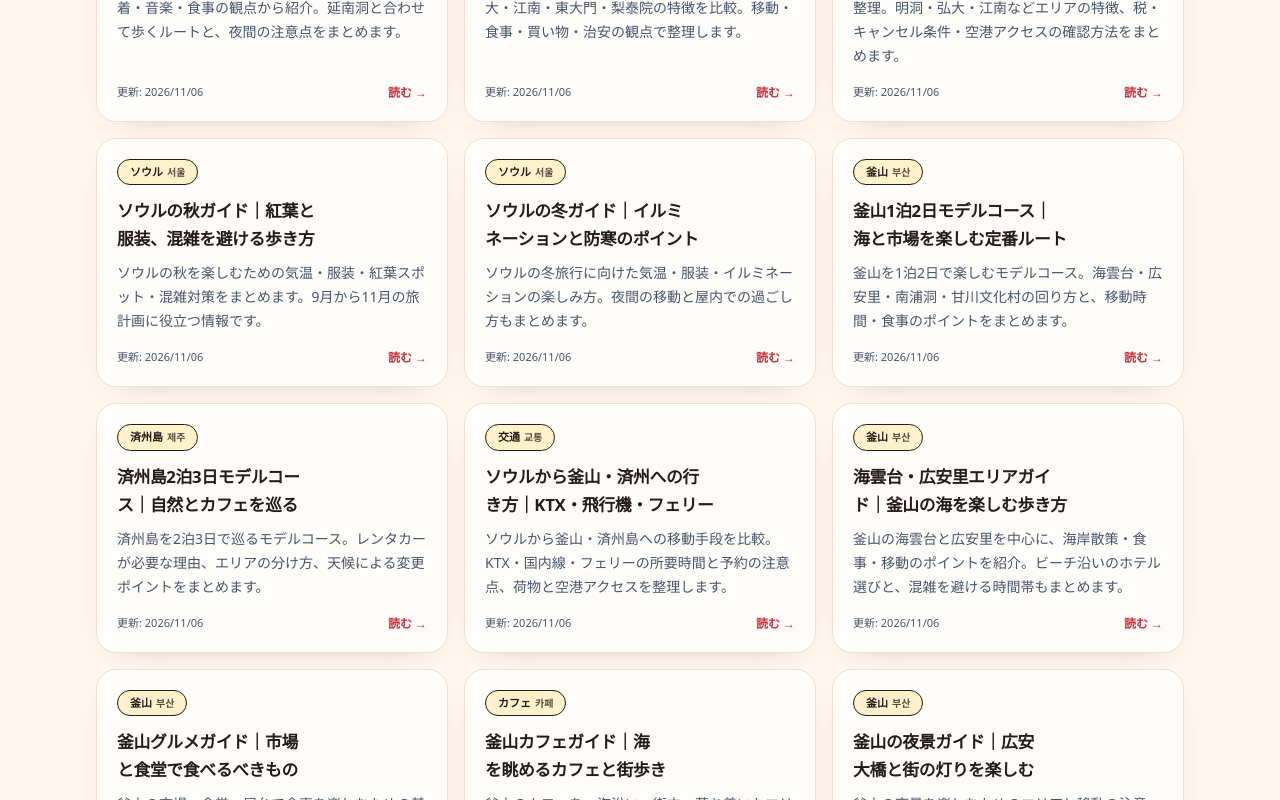
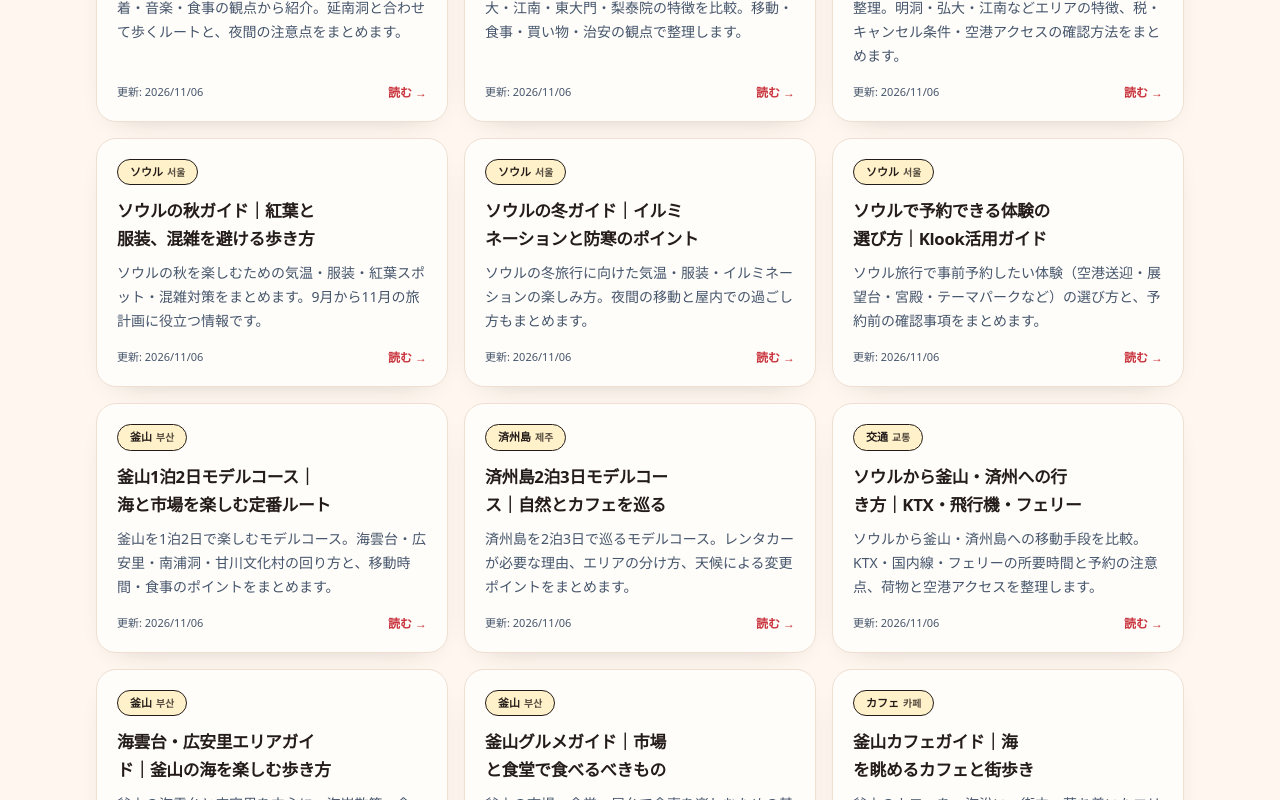
Before and after one commit to yuga-hashimoto/korea-affiliate-media, a Next.js app: page /articles in a window 1280 px wide. Shown: the part 1080-1880 px from the top of the page. Built offline with nearby package versions, Linux system fonts and the light colour scheme; no server answers.

Commit message:
content: Klook向け記事を追加し、提携登録の状況を記録

```diff
--- a/src/content/prepare.ts
+++ b/src/content/prepare.ts
@@ -323,4 +323,56 @@ export const prepareArticles: Article[] = [
     hubPath: "/korea/travel/prepare",
     imageAlt: null,
   },
+  {
+    slug: "incheon-airport-transfer-guide",
+    title: "仁川空港の送迎を事前予約する方法｜電車・バス・タクシーの使い分け",
+    description:
+      "仁川空港からソウル市内への移動を、事前予約できる送迎と公共交通に分けて解説。予約前の確認事項と注意点をまとめます。",
+    category: "transport",
+    status: "published",
+    aiGenerated: false,
+    reviewedAt: PUBLISHED_AT,
+    publishedAt: PUBLISHED_AT,
+    updatedAt: UPDATED_AT,
+    evidenceIds: ["ev-incheon-airport", "ev-arex"],
+    sections: [
+      {
+        heading: "送迎を予約するメリット",
+        paragraphs: [
+          "到着が深夜・早朝の場合や、荷物が多い場合、人数が多い場合は、事前に送迎を予約しておくと移動がスムーズです。",
+          "ただし、フライトの遅延や入国審査の待ち時間で合流時刻が変わることがあります。待機時間の条件を確認してください。",
+        ],
+      },
+      {
+        heading: "電車・バスとの使い分け",
+        paragraphs: [
+          "1人で荷物が少ない場合は、空港鉄道や空港バスが使いやすいです。料金と所要時間、乗り換え回数を比較します。",
+          "送迎はドアツードアに近い移動ができますが、渋滞の影響を受けます。到着時間に余裕を持たせてください。",
+        ],
+      },
+      {
+        heading: "予約前の確認事項",
+        paragraphs: [
+          "集合場所（到着ロビーのどの出口か）、運転手との連絡方法、待機時間、追加料金、キャンセル条件を確認します。",
+          "料金・車種・定員は業者によって異なります。公式の予約ページで最新条件を確認してください。",
+        ],
+      },
+    ],
+    faq: [
+      {
+        question: "深夜到着でも送迎は予約できますか？",
+        answer:
+          "業者によります。深夜割増や対応時間を確認し、事前に予約してください。",
+      },
+      {
+        question: "フライトが遅れた場合はどうなりますか？",
+        answer:
+          "待機時間の条件を超えると追加料金が発生する場合があります。予約時の案内を確認してください。",
+      },
+    ],
+    related: ["incheon-airport-to-seoul", "seoul-klook-experiences", "korea-travel-checklist"],
+    tags: ["仁川空港", "送迎", "交通", "予約"],
+    hubPath: "/korea/travel/transport",
+    imageAlt: null,
+  },
 ];
--- a/src/content/seoul.ts
+++ b/src/content/seoul.ts
@@ -402,4 +402,63 @@ export const seoulArticles: Article[] = [
     hubPath: "/korea/travel/seoul",
     imageAlt: null,
   },
+  {
+    slug: "seoul-klook-experiences",
+    title: "ソウルで予約できる体験の選び方｜Klook活用ガイド",
+    description:
+      "ソウル旅行で事前予約したい体験（空港送迎・展望台・宮殿・テーマパークなど）の選び方と、予約前の確認事項をまとめます。",
+    category: "seoul",
+    status: "published",
+    aiGenerated: false,
+    reviewedAt: PUBLISHED_AT,
+    publishedAt: PUBLISHED_AT,
+    updatedAt: UPDATED_AT,
+    evidenceIds: ["ev-visitkorea", "ev-incheon-airport"],
+    sections: [
+      {
+        heading: "事前予約に向いている体験",
+        paragraphs: [
+          "空港送迎、展望台・入場チケット、宮殿の体験プログラム、テーマパーク、現地ツアーなどは、事前予約で当日の待ち時間を減らせる場合があります。",
+          "一方で、天候や営業状況で内容が変わるものもあります。予約前にキャンセル条件と集合場所を確認してください。",
+        ],
+      },
+      {
+        heading: "予約前に確認する項目",
+        paragraphs: [
+          "利用日時、集合場所、所要時間、対象年齢、言語、キャンセル期限、払い戻し条件を確認します。QRコードやバウチャーの提示方法も事前に把握しておきましょう。",
+          "料金・空き状況は時期や人数で変動します。表示額だけでなく、手数料や現地での追加費用の有無を確認してください。",
+        ],
+      },
+      {
+        heading: "Klookを使う場合",
+        paragraphs: [
+          "Klookでは、体験・送迎・ホテル・鉄道などをまとめて予約できます。日本語で予約でき、バウチャーをアプリで管理できる点が便利です。",
+          "利用規約・キャンセルポリシーは商品ごとに異なります。予約確定前に必ず確認してください。",
+        ],
+      },
+      {
+        heading: "当日の注意",
+        paragraphs: [
+          "集合場所は地図アプリで事前に確認し、余裕を持って向かってください。混雑期は現地での待ち時間が発生します。",
+          "天候による中止・変更の連絡方法を確認しておくと安心です。",
+        ],
+      },
+    ],
+    faq: [
+      {
+        question: "Klookの予約は日本語でできますか？",
+        answer:
+          "日本語サイト・アプリが用意されています。商品ページの言語表記とサポート条件を確認してください。",
+      },
+      {
+        question: "当日予約でも大丈夫ですか？",
+        answer:
+          "空きがあれば可能な場合もありますが、人気商品は早めに埋まります。日程が決まったら早めの予約がおすすめです。",
+      },
+    ],
+    related: ["incheon-airport-to-seoul", "seoul-2nights-3days-model-course", "seoul-hotel-area-guide"],
+    tags: ["ソウル", "Klook", "体験", "予約"],
+    hubPath: "/korea/travel/seoul",
+    imageAlt: null,
+  },
 ];
```
Also changed, not shown: 2 other files (tests, documents, lock files or other folders).
